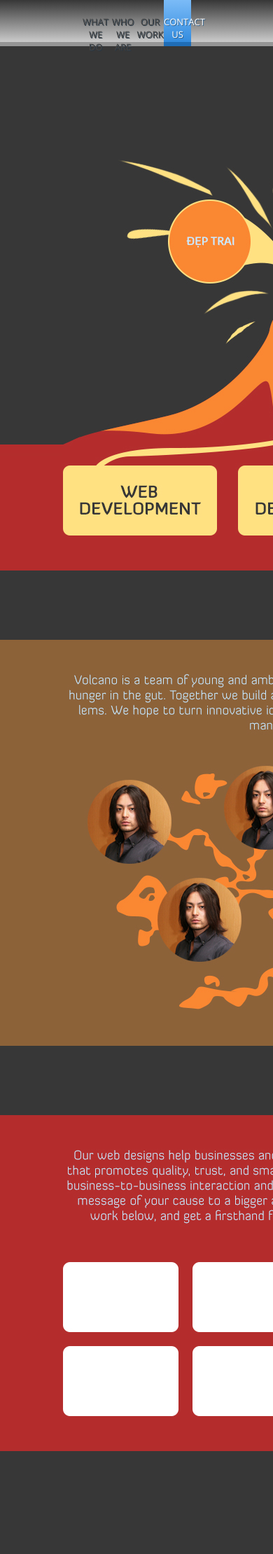
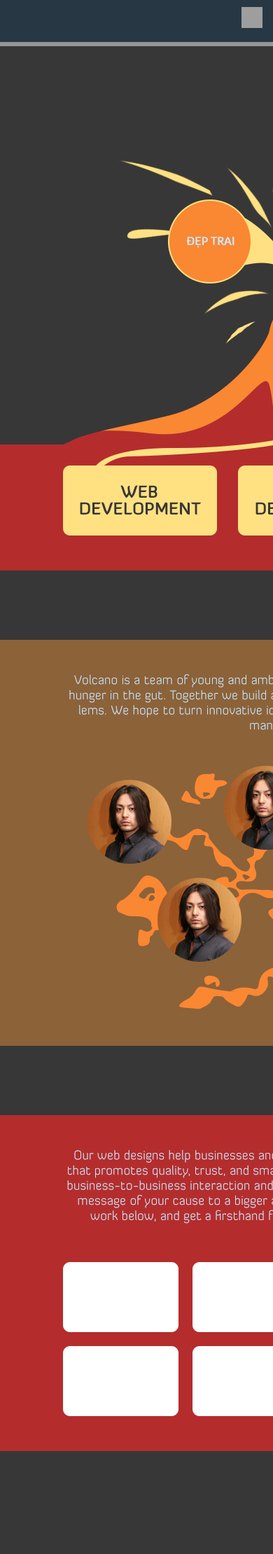
Before and after one commit to ethan605/volcano.vn, a PHP site: page / in a window 390 px wide; the page is wider, and only the part inside the window is pictured. Shown: the top 2220 px of that part at 70% size. Run offline with PHP 8.4, Linux system fonts and the light colour scheme; grey boxes are pictures that could not be loaded.

Commit message:
Add screen width 720 & 480 for responsive navigation bar

```diff
--- a/demo.css
+++ b/demo.css
@@ -110,12 +110,14 @@
   .clearfix:after {
     content: " ";
     display: table;
-  }
-  .clearfix:after {
     clear: both;
   }
   .clearfix {
     *zoom: 1;
+  }
+
+  a#pull {
+    display: none;
   }
 
   .navigation {
@@ -126,7 +128,7 @@
     list-style-type: none;
     vertical-align: top;
     padding: 0;
-    width: 40%;
+    width: 50%;
   }
 
     .navigation a {
@@ -136,10 +138,6 @@
       text-align: center;
       text-decoration: none;
       text-shadow: 1px 1px 0px #283744;
-    }
-
-    a#pull {
-      display: none;
     }
 
     .navigation li {
@@ -283,35 +281,58 @@
                         translateZ(30px);
         }
 
-@-webkit-keyframes showMenu {
-  0% { -webkit-transform: rotate3d(1,0,0,0); }
-  100% { -webkit-transform: rotate3d(1,0,0,-90deg); }
+@media screen and (max-width: 720px) {
+  .navigation {
+    height: auto;
+    width: 100%;
+  }
 }
 
+/*@media only screen and (max-width : 480px) {
+  a#pull {
+    display: block;
+    background-color: #283744;
+    width: 100%;
+    position: relative;
+  }
+  a#pull:after {
+    content:"";
+    background: url('nav-icon.png') no-repeat;
+    width: 30px;
+    height: 30px;
+    display: inline-block;
+    position: absolute;
+    right: 15px;
+    top: 10px;
+  }
+}*/
 
-@-webkit-keyframes hideMenu {
-  0% { -webkit-transform: rotate3d(1,0,0,-90deg); }
-  100% { -webkit-transform: rotate3d(1,0,0,0); }
+@media only screen and (max-width : 480px) {
+  .navigation {
+    display: none;
+    height: auto;
+  }
+  a#pull {
+    display: block;
+    background-color: #283744;
+    width: 100%;
+    position: relative;
+    height: 60px;
+  }
+  a#pull:after {
+    content:"";
+    background: url('nav-icon.png') no-repeat;
+    width: 30px;
+    height: 30px;
+    display: inline-block;
+    position: absolute;
+    right: 15px;
+    top: 10px;
   }
 
-@-moz-keyframes showMenu {
-  0% { -moz-transform: rotate3d(1,0,0,0); }
-  100% { -moz-transform: rotate3d(1,0,0,-90deg); }
+  .navigation li {
+    display: block;
+    float: none;
+    width: 50%;
   }
-
-
-@-moz-keyframes hideMenu {
-  0% { -moz-transform: rotate3d(1,0,0,-90deg); }
-  100% { -moz-transform: rotate3d(1,0,0,0); }
 }
-
-@-ms-keyframes showMenu {
-  0% { -ms-transform: rotate3d(1,0,0,0); }
-  100% { -ms-transform: rotate3d(1,0,0,-90deg); }
-}
-
-
-@-ms-keyframes hideMenu {
-  0% { -ms-transform: rotate3d(1,0,0,-90deg); }
-  100% { -ms-transform: rotate3d(1,0,0,0); }
-}
--- a/index.html
+++ b/index.html
@@ -23,7 +23,7 @@
 				<li><a class="scrollTo" href="#ourwork" color="white">OUR WORK</a></li><!--Blog-->
 				<li><a class="scrollTo" href="#contactus" color="white">CONTACT US</a></li><!--Contact-->
 			</ul>
-			<a href="#" id="pull">Menu</a>
+			<a href="#" id="pull"></a>
 		</div>
 	</div>
 
--- a/javascript/demo.js
+++ b/javascript/demo.js
@@ -36,4 +36,14 @@
 		}
 	});
 
+	$(function() {
+		var pull 				= $('#pull');
+				menu 				= $('.navigation');
+				menuHeight	= menu.height();
+
+		$(pull).on('click', function(e) {
+			e.preventDefault();
+			menu.slideToggle();
+		});
+	});
 });
```
Lines whose indentation alone changed are shown as unchanged.
